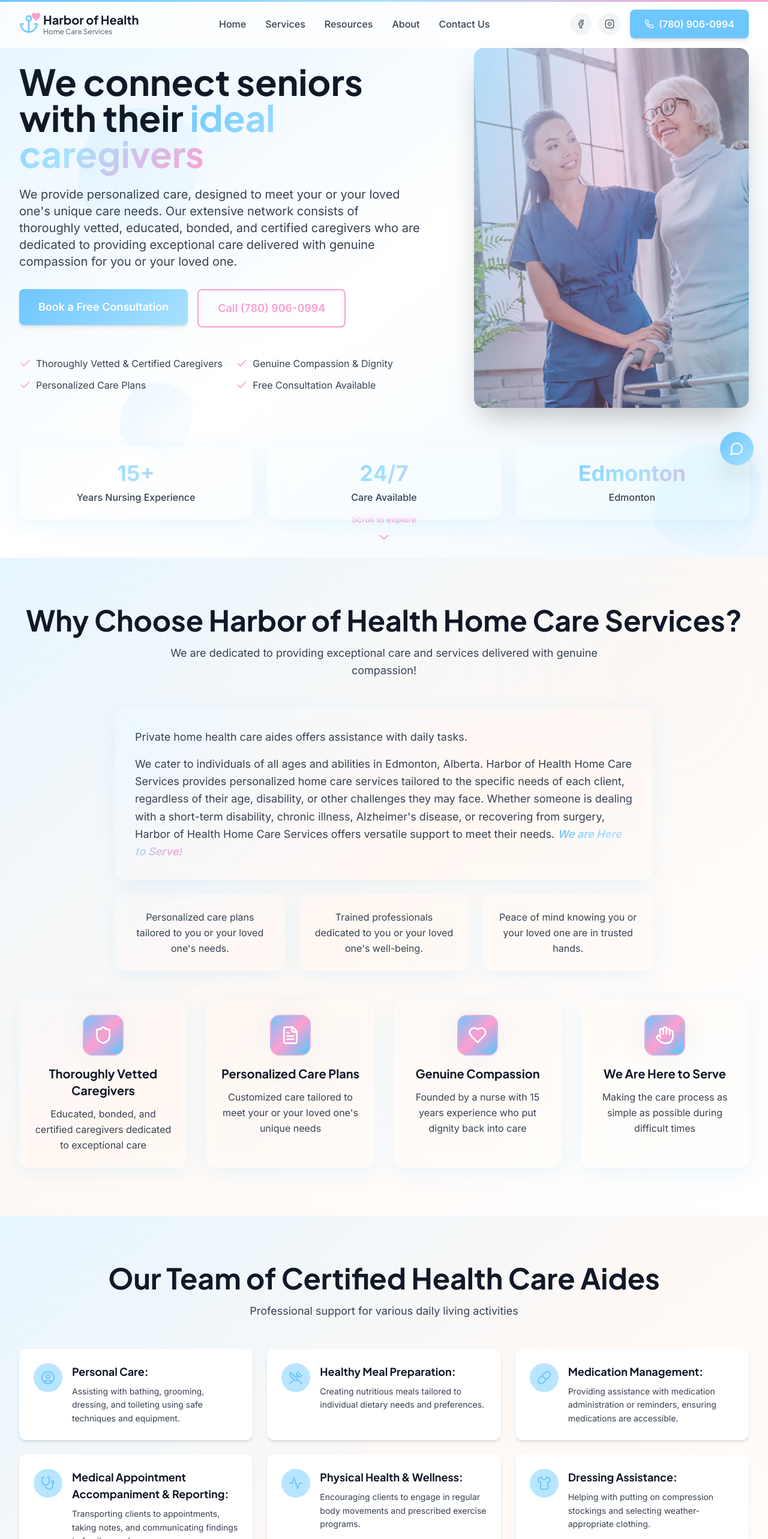
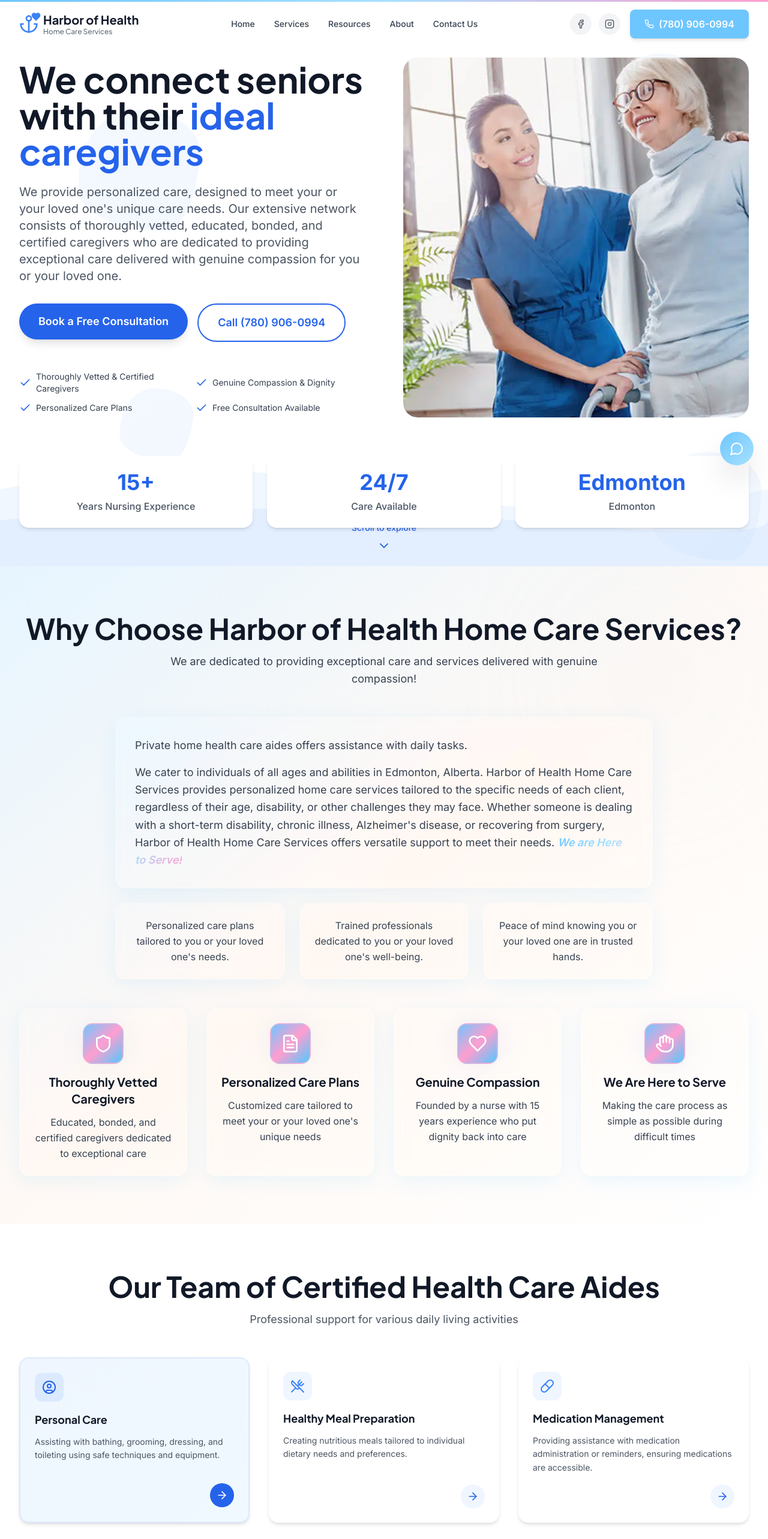
Before and after one commit to Zaman152/Harbor-of-Health-Care, a Next.js app: page / in a window 1280 px wide. Shown: the top 2566 px of the page at 60% size. Built offline with nearby package versions, Linux system fonts and the light colour scheme.

Commit message:
Updated theme colors

```diff
--- a/components/home/DetailedServices.tsx
+++ b/components/home/DetailedServices.tsx
@@ -14,9 +14,8 @@
   Ear,
   Move,
   MoreHorizontal,
+  ArrowRight,
 } from "lucide-react";
-import SectionTitle from "@/components/shared/SectionTitle";
-import Card from "@/components/ui/Card";
 
 const DetailedServices: React.FC = () => {
   const services = [
@@ -88,16 +87,22 @@
   ];
 
   return (
-    <section className="py-20 bg-gradient-to-br from-teal-50 via-cream to-white">
+    <section className="py-20 bg-white">
       <div className="container mx-auto px-4 sm:px-6 lg:px-8">
-        <SectionTitle
-          title="Our Team of Certified Health Care Aides"
-          subtitle="Professional support for various daily living activities"
-        />
+        <div className="mb-12 text-center">
+          <h2 className="font-heading text-3xl md:text-4xl lg:text-5xl font-bold text-gray-900 mb-4">
+            Our Team of Certified Health Care Aides
+          </h2>
+          <p className="text-lg text-gray-600 max-w-3xl mx-auto leading-relaxed">
+            Professional support for various daily living activities
+          </p>
+        </div>
 
-        <div className="grid grid-cols-1 md:grid-cols-2 lg:grid-cols-3 gap-6">
+        <div className="grid grid-cols-1 md:grid-cols-2 lg:grid-cols-3 gap-8">
           {services.map((service, index) => {
             const Icon = service.icon;
+            // Highlight the first card with light blue gradient
+            const isHighlighted = index === 0;
             return (
               <motion.div
                 key={service.title}
@@ -105,22 +110,51 @@
                 whileInView={{ opacity: 1, y: 0 }}
                 viewport={{ once: true }}
                 transition={{ duration: 0.5, delay: index * 0.1 }}
+                className="h-full"
               >
-                <Card hover className="h-full">
-                  <div className="flex items-start space-x-4">
-                    <div className="w-12 h-12 rounded-full bg-teal-100 flex items-center justify-center flex-shrink-0">
-                      <Icon className="w-6 h-6 text-teal-500" />
+                <div className={`h-full p-6 rounded-2xl shadow-md transition-all duration-300 ${
+                  isHighlighted
+                    ? "bg-gradient-to-br from-blue-50 to-cyan-50 border-2 border-blue-100"
+                    : "bg-white hover:shadow-lg"
+                }`}>
+                  <div className="flex flex-col h-full">
+                    {/* Icon top-left */}
+                    <div className="mb-4">
+                      <div className={`w-12 h-12 rounded-xl flex items-center justify-center ${
+                        isHighlighted
+                          ? "bg-blue-100"
+                          : "bg-blue-50"
+                      }`}>
+                        <Icon className={`w-6 h-6 ${
+                          isHighlighted
+                            ? "text-blue-600"
+                            : "text-blue-500"
+                        }`} />
+                      </div>
                     </div>
-                    <div className="flex-grow">
-                      <h3 className="font-heading text-lg font-bold text-gray-900 mb-2">
-                        {service.title}:
+
+                    {/* Title and Description */}
+                    <div className="flex-grow mb-4">
+                      <h3 className="font-heading text-lg font-bold text-gray-900 mb-3">
+                        {service.title}
                       </h3>
-                      <p className="text-gray-700 text-sm leading-relaxed">
+                      <p className="text-gray-600 text-sm leading-relaxed">
                         {service.description}
                       </p>
                     </div>
+
+                    {/* Arrow button bottom-right */}
+                    <div className="flex justify-end mt-auto">
+                      <button className={`w-10 h-10 rounded-full flex items-center justify-center transition-all ${
+                        isHighlighted
+                          ? "bg-blue-600 hover:bg-blue-700 text-white"
+                          : "bg-blue-50 hover:bg-blue-100 text-blue-600"
+                      }`}>
+                        <ArrowRight className="w-5 h-5" />
+                      </button>
+                    </div>
                   </div>
-                </Card>
+                </div>
               </motion.div>
             );
           })}
--- a/components/home/HeroSection.tsx
+++ b/components/home/HeroSection.tsx
@@ -26,10 +26,10 @@
       whileInView={{ opacity: 1, y: 0 }}
       viewport={{ once: true }}
       transition={{ delay: index * 0.1 }}
-      whileHover={{ y: -8, scale: 1.02 }}
-      className="glass-card p-6 text-center"
+      whileHover={{ y: -4, scale: 1.02 }}
+      className="bg-white p-6 rounded-2xl shadow-md text-center hover:shadow-lg transition-shadow"
     >
-      <div className="text-3xl md:text-4xl font-bold gradient-text mb-2">
+      <div className="text-3xl md:text-4xl font-bold text-blue-600 mb-2">
         {stat.isText ? (
           stat.label
         ) : (
@@ -44,7 +44,7 @@
           </>
         )}
       </div>
-      <div className="text-gray-700 font-medium">{stat.label}</div>
+      <div className="text-gray-600 font-medium">{stat.label}</div>
     </motion.div>
   );
 };
@@ -77,9 +77,15 @@
   ];
 
   return (
-    <section className="relative min-h-screen flex items-center pt-20 pb-16 overflow-hidden bg-gradient-to-br from-teal-50 via-white to-cyan-50">
-      {/* Floating Background Shapes */}
+    <section className="relative min-h-screen flex items-center pt-24 pb-16 overflow-hidden bg-white">
+      {/* Light-blue wave shapes background */}
       <div className="absolute inset-0 overflow-hidden pointer-events-none">
+        <svg className="absolute bottom-0 left-0 w-full h-64" viewBox="0 0 1200 200" preserveAspectRatio="none">
+          <path d="M0,100 Q300,50 600,100 T1200,100 L1200,200 L0,200 Z" fill="rgba(219, 234, 254, 0.4)" />
+        </svg>
+        <svg className="absolute bottom-0 left-0 w-full h-48" viewBox="0 0 1200 200" preserveAspectRatio="none">
+          <path d="M0,120 Q400,80 800,120 T1200,120 L1200,200 L0,200 Z" fill="rgba(191, 219, 254, 0.3)" />
+        </svg>
         {floatingShapes.map((shape, index) => (
           <motion.div
             key={index}
@@ -89,7 +95,7 @@
               height: shape.size,
               left: shape.x,
               top: shape.y,
-              background: `linear-gradient(135deg, rgba(110, 198, 255, 0.1), rgba(168, 225, 255, 0.05))`,
+              background: `linear-gradient(135deg, rgba(219, 234, 254, 0.3), rgba(191, 219, 254, 0.2))`,
             }}
             animate={{
               y: [0, -30, 0],
@@ -106,13 +112,13 @@
       </div>
 
       <div className="container mx-auto px-4 sm:px-6 lg:px-8 relative z-10">
-        <div className="grid grid-cols-1 lg:grid-cols-5 gap-12 items-center">
+        <div className="grid grid-cols-1 lg:grid-cols-2 gap-16 items-center">
           {/* Left Column - Content */}
           <motion.div
             initial={{ opacity: 0, x: -50 }}
             animate={{ opacity: 1, x: 0 }}
             transition={{ duration: 0.8, ease: "easeOut" }}
-            className="lg:col-span-3 space-y-8"
+            className="space-y-8"
           >
             <div className="space-y-6">
               <motion.h1
@@ -122,13 +128,13 @@
                 className="font-heading text-4xl md:text-5xl lg:text-6xl font-bold text-gray-900 leading-tight"
               >
                 We connect seniors with their{" "}
-                <span className="gradient-text">ideal caregivers</span>
+                <span className="text-blue-600">ideal caregivers</span>
               </motion.h1>
               <motion.p
                 initial={{ opacity: 0, y: 20 }}
                 animate={{ opacity: 1, y: 0 }}
                 transition={{ duration: 0.8, delay: 0.3 }}
-                className="text-lg md:text-xl text-gray-700 leading-relaxed max-w-2xl"
+                className="text-lg md:text-xl text-gray-600 leading-relaxed"
               >
                 We provide personalized care, designed to meet your or your loved one&apos;s unique care needs. Our extensive network consists of thoroughly vetted, educated, bonded, and certified caregivers who are dedicated to providing exceptional care delivered with genuine compassion for you or your loved one.
               </motion.p>
@@ -140,21 +146,21 @@
               transition={{ duration: 0.8, delay: 0.4 }}
               className="flex flex-col sm:flex-row gap-4"
             >
-              <motion.div whileHover={{ scale: 1.05 }} whileTap={{ scale: 0.95 }}>
+              <motion.div whileHover={{ scale: 1.02 }} whileTap={{ scale: 0.98 }}>
                 <Button
                   variant="primary"
                   size="lg"
-                  className="text-lg px-8 py-4 gradient-btn"
+                  className="text-lg px-8 py-4 rounded-full bg-blue-600 hover:bg-blue-700 text-white shadow-lg"
                   onClick={() => (window.location.href = "/contact")}
                 >
                   Book a Free Consultation
                 </Button>
               </motion.div>
-              <motion.div whileHover={{ scale: 1.05 }} whileTap={{ scale: 0.95 }}>
+              <motion.div whileHover={{ scale: 1.02 }} whileTap={{ scale: 0.98 }}>
                 <Button
                   variant="outline"
                   size="lg"
-                  className="text-lg px-8 py-4 border-2 border-pink-500 hover:bg-pink-500 hover:text-white transition-all"
+                  className="text-lg px-8 py-4 rounded-full border-2 border-blue-600 text-blue-600 hover:bg-blue-50 transition-all"
                   onClick={() => (window.location.href = "tel:+17809060994")}
                 >
                   Call (780) 906-0994
@@ -178,12 +184,12 @@
                   className="flex items-center space-x-2 group"
                 >
                   <motion.div
-                    whileHover={{ scale: 1.2, rotate: 360 }}
-                    transition={{ duration: 0.5 }}
+                    whileHover={{ scale: 1.1 }}
+                    transition={{ duration: 0.3 }}
                   >
-                    <Check className="w-5 h-5 text-pink-500 flex-shrink-0" />
+                    <Check className="w-5 h-5 text-blue-600 flex-shrink-0" />
                   </motion.div>
-                  <span className="text-gray-700 group-hover:text-pink-600 transition-colors">
+                  <span className="text-gray-700 group-hover:text-blue-600 transition-colors text-sm">
                     {feature}
                   </span>
                 </motion.div>
@@ -191,21 +197,22 @@
             </motion.div>
           </motion.div>
 
-          {/* Right Column - Image with Parallax */}
+          {/* Right Column - Image with Soft Blue Gradient Shape */}
           <motion.div
             initial={{ opacity: 0, x: 50 }}
             animate={{ opacity: 1, x: 0 }}
             transition={{ duration: 0.8, delay: 0.2 }}
             style={{ y, opacity }}
-            className="lg:col-span-2 relative"
+            className="relative"
           >
             <motion.div
               whileHover={{ scale: 1.02 }}
               transition={{ duration: 0.3 }}
-              className="relative rounded-2xl overflow-hidden shadow-2xl"
+              className="relative rounded-3xl overflow-hidden"
             >
-              <div className="absolute inset-0 bg-gradient-to-br from-teal-500/30 via-pink-500/20 to-cyan-500/20 z-10" />
-              <div className="absolute inset-0 bg-gradient-to-t from-black/10 to-transparent z-10" />
+              {/* Soft blue gradient background shape */}
+              <div className="absolute inset-0 bg-gradient-to-br from-blue-100 via-blue-50 to-cyan-100 rounded-3xl -z-10 transform scale-105" />
+              <div className="relative rounded-3xl overflow-hidden shadow-xl">
                 <Image
                   src="/images/img-96as.webp"
                   alt="Professional caregiver assisting elderly patient"
@@ -214,8 +221,7 @@
                   className="w-full h-[500px] md:h-[600px] object-cover"
                   priority
                 />
-              {/* Glow effect */}
-              <div className="absolute inset-0 bg-gradient-to-r from-teal-400/20 via-pink-400/15 to-cyan-400/20 z-10 pointer-events-none" />
+              </div>
             </motion.div>
           </motion.div>
         </div>
@@ -244,7 +250,7 @@
         <motion.div
           animate={{ y: [0, 10, 0] }}
           transition={{ duration: 2, repeat: Infinity }}
-          className="flex flex-col items-center space-y-2 text-pink-500"
+          className="flex flex-col items-center space-y-2 text-blue-600"
         >
           <span className="text-sm font-medium">Scroll to explore</span>
           <ChevronDown className="w-6 h-6" />
--- a/components/layout/Header.tsx
+++ b/components/layout/Header.tsx
@@ -33,8 +33,8 @@
       <header
         className={`fixed top-0 left-0 right-0 z-50 transition-all duration-300 ${
           isScrolled
-            ? "glass-nav shadow-lg py-3"
-            : "bg-white/80 backdrop-blur-md py-4"
+            ? "bg-white shadow-sm py-3"
+            : "bg-white py-4"
         }`}
       >
         <div className="container mx-auto px-4 sm:px-6 lg:px-8">
@@ -42,18 +42,18 @@
             {/* Logo */}
             <Link href="/" className="flex items-center space-x-2 group">
               <motion.div
-                whileHover={{ scale: 1.1 }}
+                whileHover={{ scale: 1.05 }}
                 transition={{ duration: 0.3 }}
                 className="relative"
               >
-                <Anchor className="w-8 h-8 text-teal-500" />
-                <Heart className="w-4 h-4 text-pink-500 absolute -top-1 -right-1" fill="currentColor" />
+                <Anchor className="w-8 h-8 text-blue-500" />
+                <Heart className="w-4 h-4 text-blue-500 absolute -top-1 -right-1" fill="currentColor" />
               </motion.div>
               <div className="flex flex-col">
-                <span className="font-heading text-xl font-bold text-gray-900 group-hover:text-teal-500 transition-colors leading-tight">
+                <span className="font-heading text-xl font-bold text-gray-900 group-hover:text-blue-600 transition-colors leading-tight">
                   Harbor of Health
                 </span>
-                <span className="font-heading text-xs text-gray-600 group-hover:text-teal-600 transition-colors">
+                <span className="font-heading text-xs text-gray-600 group-hover:text-blue-600 transition-colors">
                   Home Care Services
                 </span>
               </div>
@@ -65,11 +65,11 @@
                 <Link
                   key={link.name}
                   href={link.href}
-                  className="relative text-gray-700 font-medium hover:text-teal-500 transition-colors group"
+                  className="relative text-gray-700 font-medium hover:text-blue-600 transition-colors group text-sm"
                 >
                   {link.name}
                   <motion.span
-                    className="absolute bottom-0 left-0 h-0.5 bg-gradient-to-r from-teal-500 via-pink-500 to-cyan-400"
+                    className="absolute bottom-0 left-0 h-0.5 bg-blue-500"
                     initial={{ width: 0 }}
                     whileHover={{ width: "100%" }}
                     transition={{ duration: 0.3 }}
@@ -86,7 +86,7 @@
                   href="https://facebook.com"
                   target="_blank"
                   rel="noopener noreferrer"
-                  className="w-9 h-9 flex items-center justify-center rounded-full bg-gray-100 hover:bg-pink-500 text-gray-600 hover:text-white transition-colors border-2 border-transparent hover:border-pink-600"
+                  className="w-9 h-9 flex items-center justify-center rounded-full bg-gray-100 hover:bg-blue-100 text-gray-600 hover:text-blue-600 transition-colors"
                   aria-label="Facebook"
                 >
                   <Facebook className="w-4 h-4" />
@@ -95,7 +95,7 @@
                   href="https://instagram.com"
                   target="_blank"
                   rel="noopener noreferrer"
-                  className="w-9 h-9 flex items-center justify-center rounded-full bg-gray-100 hover:bg-pink-500 text-gray-600 hover:text-white transition-colors border-2 border-transparent hover:border-pink-600"
+                  className="w-9 h-9 flex items-center justify-center rounded-full bg-gray-100 hover:bg-blue-100 text-gray-600 hover:text-blue-600 transition-colors"
                   aria-label="Instagram"
                 >
                   <Instagram className="w-4 h-4" />
@@ -116,7 +116,7 @@
 
             {/* Mobile Menu Button */}
             <button
-              className="lg:hidden p-2 text-gray-700 hover:text-pink-500 transition-colors"
+              className="lg:hidden p-2 text-gray-700 hover:text-blue-600 transition-colors"
               onClick={() => setIsMobileMenuOpen(true)}
               aria-label="Open menu"
             >
```
Also changed, not shown: components/home/CTASection.tsx (+43 -48 lines). Lines whose indentation alone changed are shown as unchanged.
